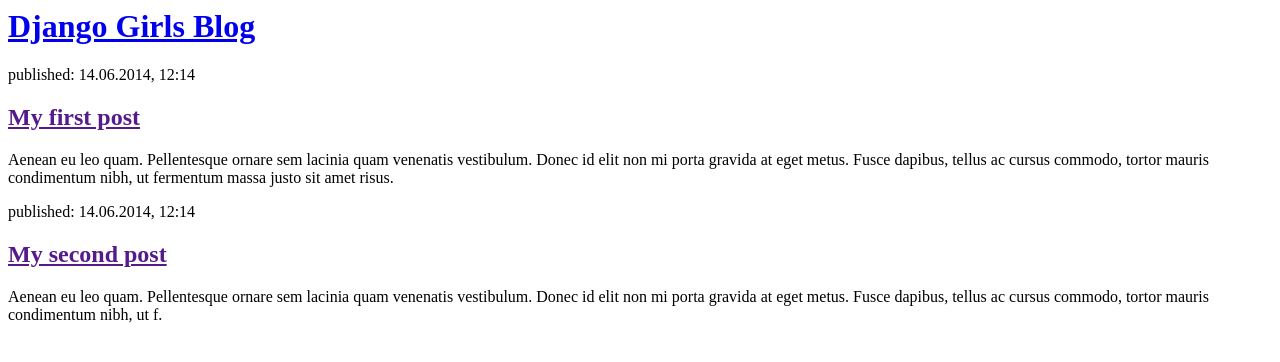
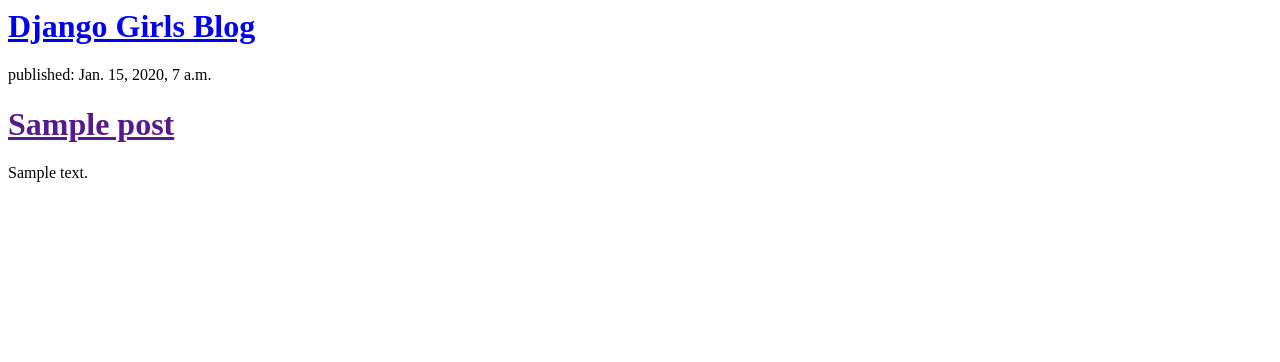
Before and after one commit to Benrodf/beautiful-duwang, a Django app: template elblog/templates/elblog/post_list.html in a window 1280 px wide. Shown: the top 362 px of the page. Run offline with Django 3.2, Linux system fonts and the light colour scheme; the template is opened without the code that fills it: values that come from a table or form of the project are taken from there, others are empty; tables that the repository leaves empty hold one stand-in row (values such as "Sample post").

Commit message:
se une el modelo con el templaye usando views.py

```diff
--- a/elblog/templates/elblog/post_list.html
+++ b/elblog/templates/elblog/post_list.html
@@ -6,17 +6,14 @@
         <div>
             <h1><a href="/">Django Girls Blog</a></h1>
         </div>
-
-        <div>
-            <p>published: 14.06.2014, 12:14</p>
-            <h2><a href="">My first post</a></h2>
-            <p>Aenean eu leo quam. Pellentesque ornare sem lacinia quam venenatis vestibulum. Donec id elit non mi porta gravida at eget metus. Fusce dapibus, tellus ac cursus commodo, tortor mauris condimentum nibh, ut fermentum massa justo sit amet risus.</p>
-        </div>
-
-        <div>
-            <p>published: 14.06.2014, 12:14</p>
-            <h2><a href="">My second post</a></h2>
-            <p>Aenean eu leo quam. Pellentesque ornare sem lacinia quam venenatis vestibulum. Donec id elit non mi porta gravida at eget metus. Fusce dapibus, tellus ac cursus commodo, tortor mauris condimentum nibh, ut f.</p>
-        </div>
+        {% for post in posts %}
+        	<div>
+		        <p>published: {{ post.published_date }}</p>
+		        <h1><a href="">{{ post.title }}</a></h1>
+		        <!--esto tiene forma de link pero sin nada de direccion a donde llevar-->
+		        <p>{{ post.text|linebreaksbr }}</p>
+		        <!--linebreaksbr es usado para transformar los saltos de linea en parrafos-->
+		    </div>
+        {% endfor %}
     </body>
 </html>
--- a/elblog/views.py
+++ b/elblog/views.py
@@ -1,6 +1,9 @@
 from django.shortcuts import render
+from django.utils import timezone
+from .models import Post
 
 # Create your views here.
 
 def post_list(request):
-	return render(request, 'elblog/post_list.html', {})
+	published_posts = Post.objects.filter(published_date__lte=timezone.now()).order_by('published_date')
+	return render(request, 'elblog/post_list.html', {'posts': published_posts})
--- a/tips.txt
+++ b/tips.txt
@@ -11,6 +11,7 @@
 python manage.py runserver (correr la app)
 
 en caso de ubuntu (y la consola de pythonanywhere) los comandos son:
+source myenvName/bin/activate
 
 
 cada carpeta es una especie de modulo de tu aplicacion o pagina.
```
